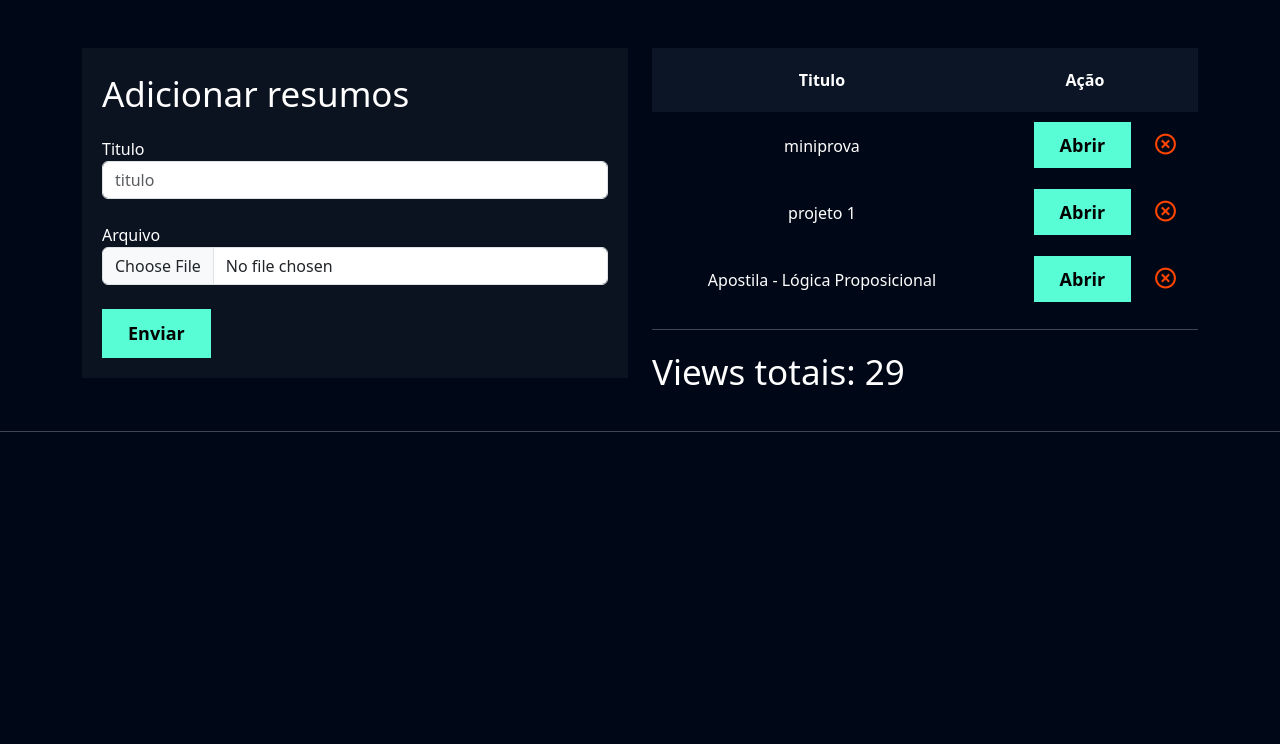
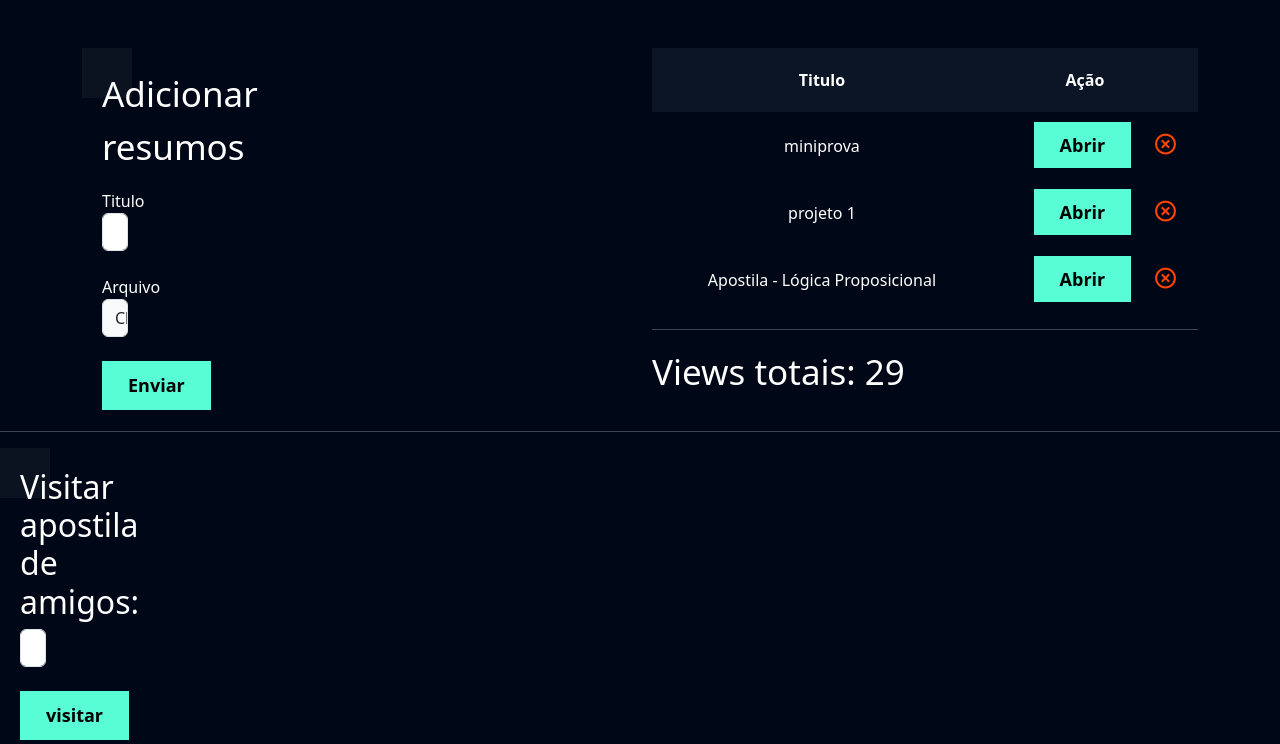
Before and after one commit to LucasSilvaa0/StudyHere-project, a Django app: page /apostilas/adicionar_apostilas/ in a window 1280 px wide. Shown: the part 56-800 px from the top of the page. Run offline with Django 5.2, Linux system fonts and the light colour scheme; a user stored in the database is signed in; data comes from the database, SQL or seed files in the repository; both versions use the stored data as it was after the commit.

Commit message:
visitar apostila de amigo

```diff
--- a/apostilas/templates/adicionar_apostilas.html
+++ b/apostilas/templates/adicionar_apostilas.html
@@ -70,5 +70,13 @@
         </div>
     </div>
     <hr>
+    <div class="box-form">
+        <form action="{% url 'visitar_apostila' %}" method="POST" enctype='multipart/form-data'>{% csrf_token %}
+            <h2>Visitar apostila de amigos:</h2>
+            <input type="text" name="visitar_id" placeholder="id da apostila" class="form-control">
+            <br>
+            <input type="submit" class="btn-cadastro" value="visitar">
+        </form>
+    </div>
 
 {% endblock 'conteudo' %}
--- a/apostilas/urls.py
+++ b/apostilas/urls.py
@@ -4,5 +4,6 @@ from . import views
 urlpatterns = [
     path('adicionar_apostilas/', views.adicionar_apostilas, name='adicionar_apostilas'),
     path('apostila/<int:id>/', views.apostila, name='apostila'),
-    path('deletar_apostila/<int:id>/', views.deletar_apostila, name='deletar_apostila')
+    path('deletar_apostila/<int:id>/', views.deletar_apostila, name='deletar_apostila'),
+    path('visitar_apostila/', views.visitar_apostila, name='visitar_apostila')
 ]
--- a/apostilas/views.py
+++ b/apostilas/views.py
@@ -43,7 +43,6 @@ def apostila(request, id):
 def deletar_apostila(request, id):
     apostila = Apostila.objects.get(id=id)
 
-
     if apostila.user == request.user:
         views_apostila = ViewApostila.objects.filter(apostila_id=id)
         for view in views_apostila:
@@ -52,3 +51,7 @@ def deletar_apostila(request, id):
         apostila.delete()
 
     return redirect('/apostilas/adicionar_apostilas')
+
+def visitar_apostila(request):
+    id = request.POST.get('visitar_id')
+    return apostila(request, id)
--- a/flashcard/views.py
+++ b/flashcard/views.py
@@ -183,7 +183,6 @@ def relatorio(request, id):
     cont = 0
     tamanho = len(lista_acertos_ordenada)
     lista_tuplas_ordenada = []
-    print(lista_acertos_ordenada)
     while cont < tamanho:
         for c in categorias:
             if cont == tamanho:
@@ -194,4 +193,5 @@ def relatorio(request, id):
                 lista_tuplas_ordenada.append((c.nome, i, desafio.flashcards.filter(flashcard__categoria=c).count() - i))
                 cont += 1
 
+
     return render(request, 'relatorio.html', {'desafio': desafio, 'dados': dados, 'lista_categorias': lista_categorias, 'lista_acertos': lista_acertos, 'lista_tuplas_ordenada': lista_tuplas_ordenada})
--- a/templates/static/apostilas/css/adicionar_apostilas.css
+++ b/templates/static/apostilas/css/adicionar_apostilas.css
@@ -1,3 +1,8 @@
 .acao {
     padding-left: 0px;
 }
+
+div.box-form {
+    height: 50px;
+    width: 50px;
+}
```
Also changed, not shown: db.sqlite3.
